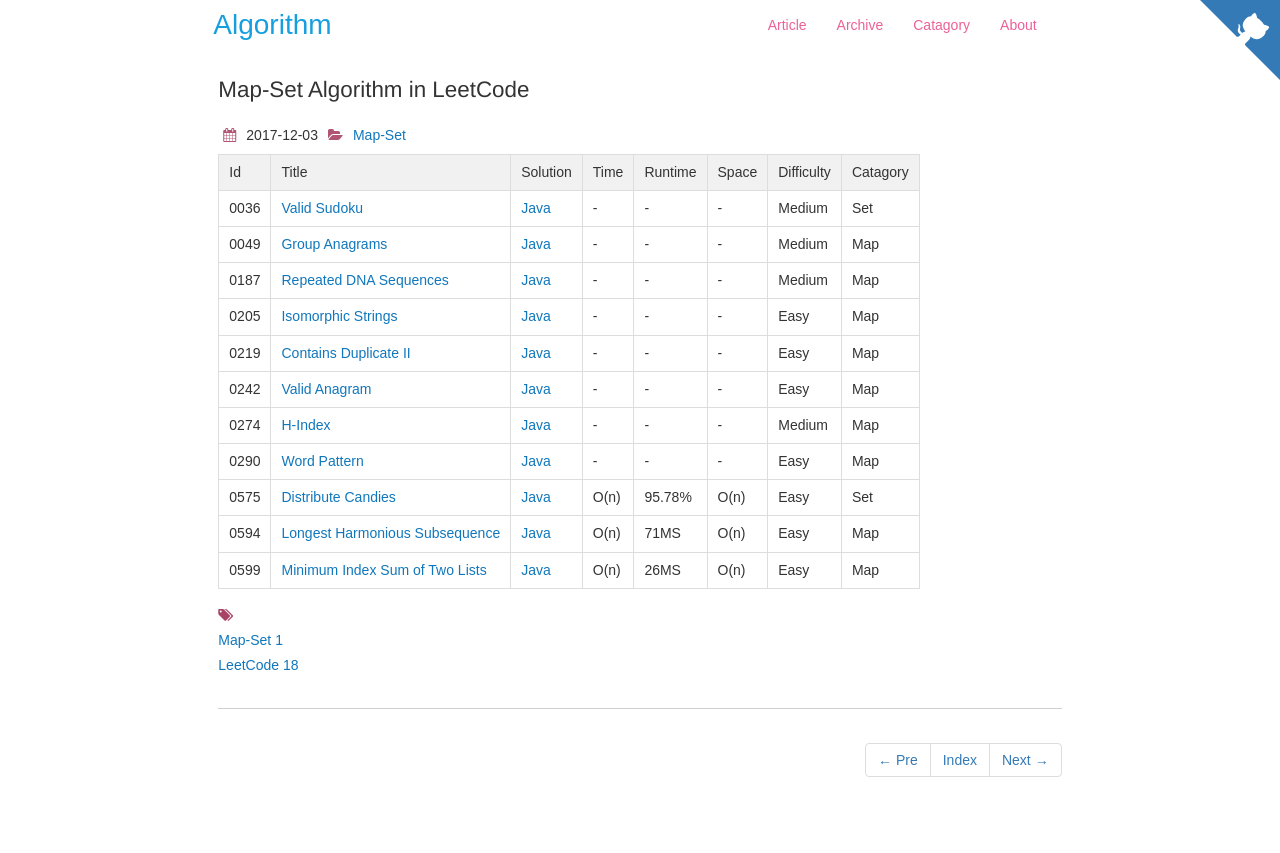
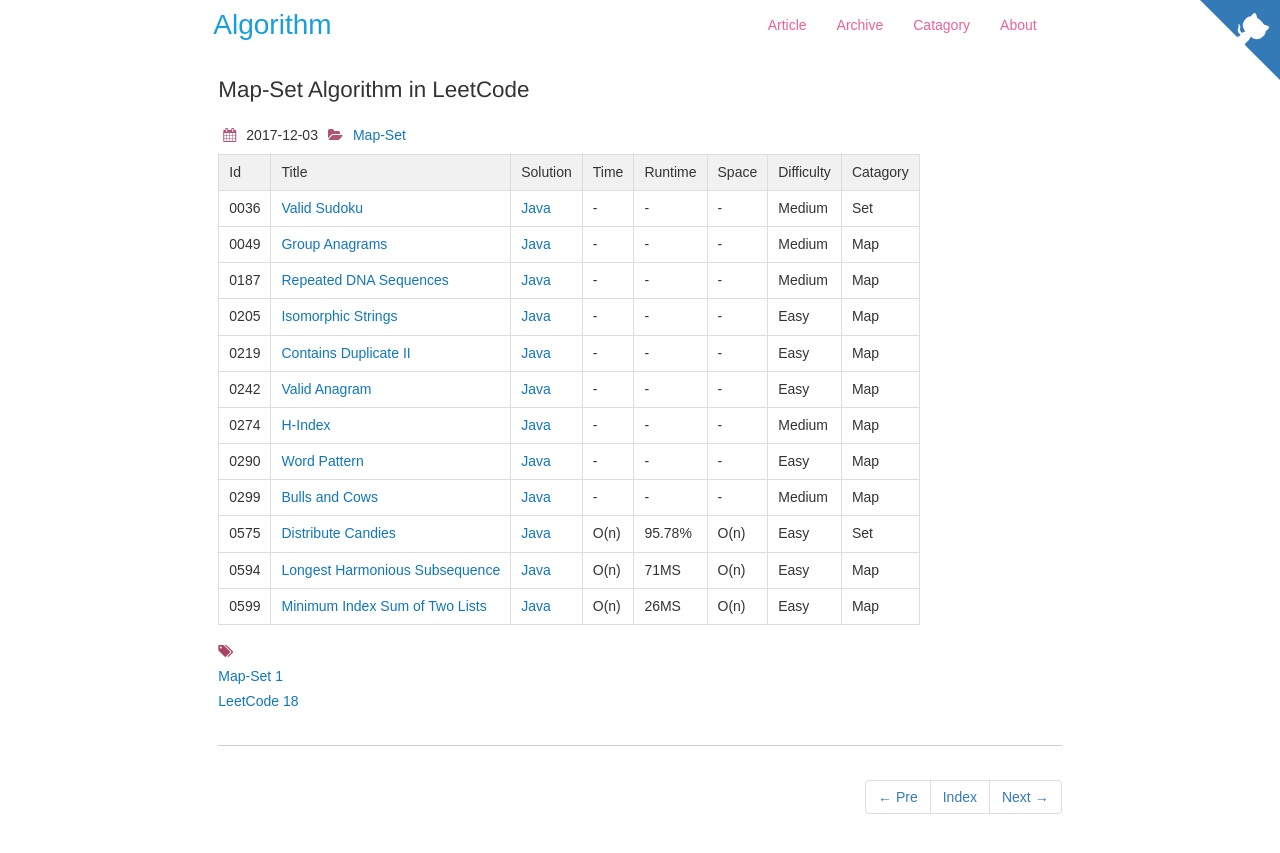
Before and after one commit to dunso/algorithm, a Jekyll site: the page built from docs/_posts/2017-12-03-Map-Set.md, in a window 1280 px wide. Shown: the top 853 px of the page. Built offline with Jekyll 4.4.1, drawn with Linux system fonts in a browser that asks for light colours; nearby versions of some CDN libraries.

Commit message:
Add index of LeetCode0299.java to docs

```diff
--- a/docs/_posts/2017-12-03-Map-Set.md
+++ b/docs/_posts/2017-12-03-Map-Set.md
@@ -20,6 +20,7 @@
 |0242|[Valid Anagram](https://leetcode.com/problems/valid-anagram/) | [Java](https://e.srl/leetcode-242/)  |-|-|-|  Easy |Map|
 |0274|[H-Index](https://leetcode.com/problems/h-index/) | [Java](https://e.srl/leetcode-274/)  |-|-|-|  Medium |Map|
 |0290|[Word Pattern](https://leetcode.com/problems/word-pattern/) | [Java](https://e.srl/leetcode-290)  |-|-|-|  Easy |Map|
+|0299|[Bulls and Cows](https://leetcode.com/problems/bulls-and-cows/) | [Java](https://e.srl/leetcode-299)  |-|-|-|  Medium |Map|
 |0575|[Distribute Candies](https://leetcode.com/problems/distribute-candies)| [Java](https://e.srl/leetcode-575/)  | O(n) |95.78%| O(n)  |  Easy |Set|
 |0594|[Longest Harmonious Subsequence](https://leetcode.com/problems/longest-harmonious-subsequence/)| [Java](https://e.srl/leetcode-594/)  | O(n) |71MS| O(n)  |  Easy |Map|
 |0599|[Minimum Index Sum of Two Lists](https://leetcode.com/problems/minimum-index-sum-of-two-lists) | [Java](https://e.srl/leetcode-599/)  | O(n) |26MS| O(n)  |  Easy |Map|
```
